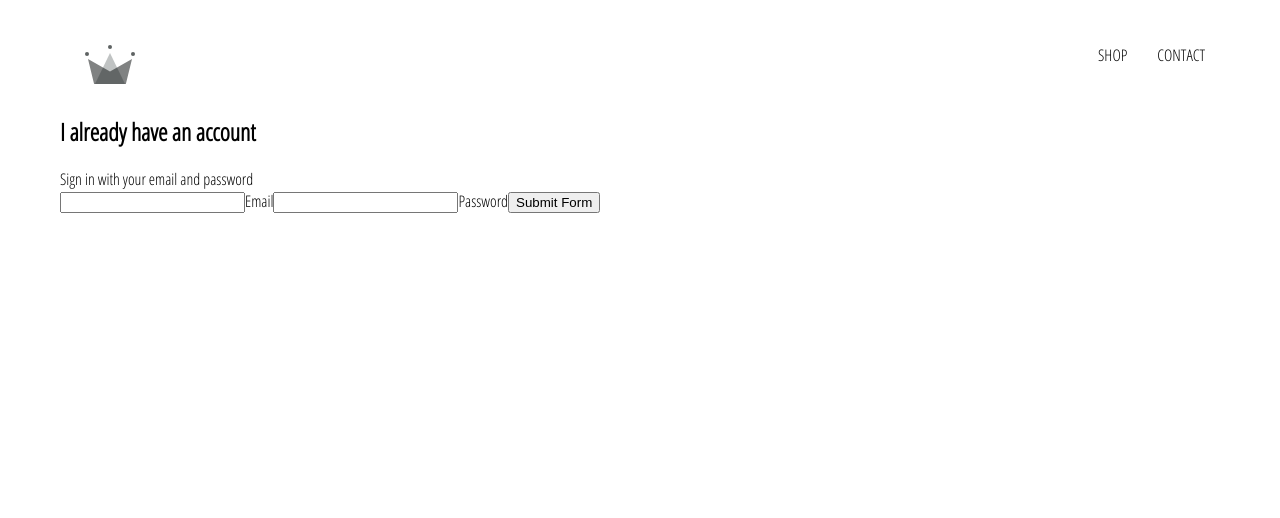
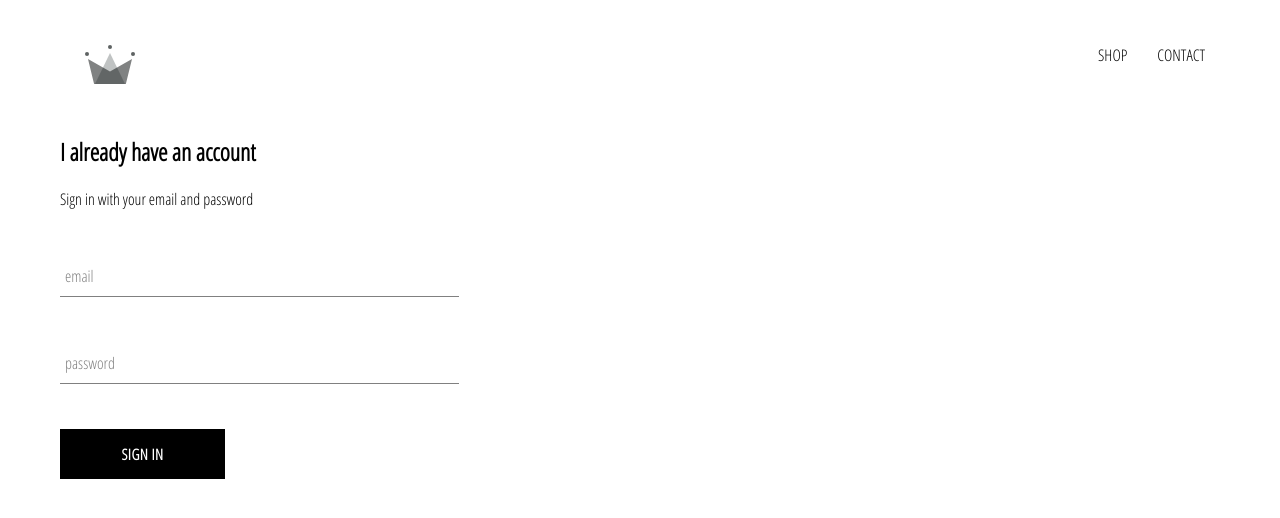
Before and after one commit to schnebly/e-commerce-app, a React (Create React App) app: page /signup in a window 1280 px wide. Shown: the top 518 px of the page. Built offline with nearby package versions, Linux system fonts and the light colour scheme.

Commit message:
Custom Button and Form Input Components

```diff
--- /dev/null
+++ b/src/components/button/customButton.jsx
@@ -0,0 +1,11 @@
+import React from 'react';
+
+import './customButton.styles.scss';
+
+const CustomButton = ({ children, ...otherProps }) => (
+    <button className='custom-button' {...otherProps}>
+        {children}
+    </button>
+)
+
+export default CustomButton;
--- /dev/null
+++ b/src/components/button/customButton.styles.scss
@@ -0,0 +1,22 @@
+.custom-button {
+    min-width: 165px;
+    width: auto;
+    height: 50px;
+    letter-spacing: 0.5px;
+    line-height: 50px;
+    padding: 0 35px 0 35px;
+    font-size: 15px;
+    background-color: black;
+    color: white;
+    text-transform: uppercase;
+    font-family: 'Open Sans Condensed';
+    font-weight: bolder;
+    border: none;
+    cursor: pointer;
+
+    &:hover {
+      background-color: white;
+      color: black;
+      border: 1px solid black;
+    }
+  }
--- /dev/null
+++ b/src/components/form-input/formInput.jsx
@@ -0,0 +1,18 @@
+import React from 'react';
+
+import './formInput.styles.scss';
+
+const FormInput = ({ handleChange, label, ...otherProps}) => (
+    <div className="group">
+        <input className='form-input' onChange='handleChange' {...otherProps}/>
+        {
+            label ?
+                (<label className={`${otherProps.value.length ? 'shrink': ''} form-input-label`}>
+                    {label}
+                </label>)
+                : null
+        }
+    </div>
+)
+
+export default FormInput;
--- /dev/null
+++ b/src/components/form-input/formInput.styles.scss
@@ -0,0 +1,54 @@
+$sub-color: grey;
+$main-color: black;
+
+@mixin shrinkLabel {
+  top: -14px;
+  font-size: 12px;
+  color: $main-color;
+}
+
+.group {
+  position: relative;
+  margin: 45px 0;
+
+  .form-input {
+    background: none;
+    background-color: white;
+    color: $sub-color;
+    font-size: 18px;
+    padding: 10px 10px 10px 5px;
+    display: block;
+    width: 100%;
+    border: none;
+    border-radius: 0;
+    border-bottom: 1px solid $sub-color;
+    margin: 25px 0;
+
+    &:focus {
+      outline: none;
+    }
+
+    &:focus ~ .form-input-label {
+      @include shrinkLabel();
+    }
+  }
+
+  input[type='password'] {
+    letter-spacing: 0.3em;
+  }
+
+  .form-input-label {
+    color: $sub-color;
+    font-size: 16px;
+    font-weight: normal;
+    position: absolute;
+    pointer-events: none;
+    left: 5px;
+    top: 10px;
+    transition: 300ms ease all;
+
+    &.shrink {
+      @include shrinkLabel();
+    }
+  }
+}
--- a/src/components/sign-in/signIn.jsx
+++ b/src/components/sign-in/signIn.jsx
@@ -1,4 +1,8 @@
 import React from 'react';
+
+import FormInput from '../form-input/formInput';
+
+import Button from '../button/customButton';
 
 import './signin.styles.scss';
 
@@ -32,12 +36,9 @@
                 <span>Sign in with your email and password</span>
 
                 <form onSubmit={this.handleSuubmit}>
-                    <input name='email' type= 'email' onChange={this.handleChange} value={this.state.email} required />
-                    <label>Email</label>
-                    <input name='password' type='password' onChange={this.handleChange} value={this.state.password} required />
-                    <label>Password</label>
-
-                    <input type='submit' value='Submit Form' />
+                    <FormInput name='email' type= 'email' label='email' handleChange={this.handleChange} value={this.state.email} required />
+                    <FormInput name='password' type='password' label='password' handleChange={this.handleChange} value={this.state.password} required />
+                    <Button type='submit' value='Submit Form'>SIGN IN</Button>
                 </form>
             </div>
         )
--- a/src/components/sign-in/signin.styles.scss
+++ b/src/components/sign-in/signin.styles.scss
@@ -0,0 +1,9 @@
+.sign-in {
+    width: 30vw;
+    display: flex;
+    flex-direction: column;
+
+    .title {
+        margin: 10px;;
+    }
+}
```
